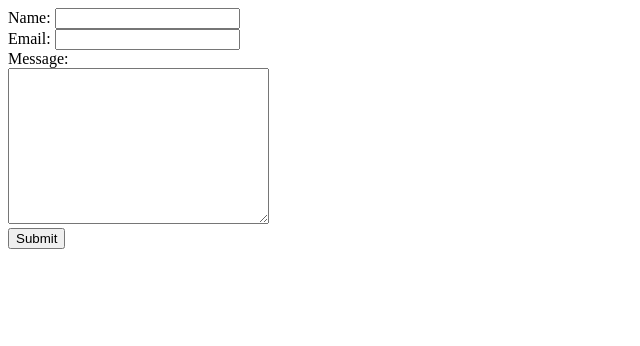
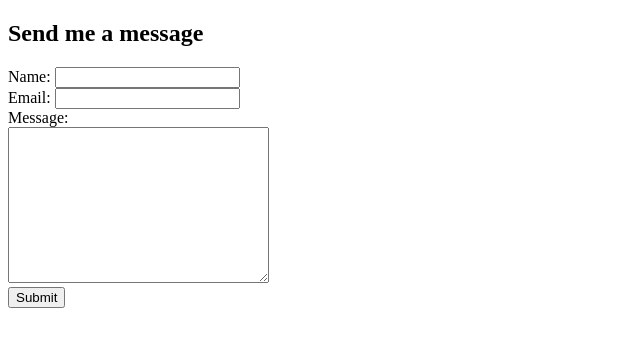
Before and after one commit to Chris123binay/CV-Resume, a plain HTML site: page contact.html in a window 1280 px wide. Shown: the whole page, without its empty margins (0-640 px from the left). Drawn offline with Linux system fonts and the light colour scheme.

Commit message:
Edited the contact page to make it readable

```diff
--- a/contact.html
+++ b/contact.html
@@ -4,6 +4,7 @@
     <title>Contact me</title>
 </head>
 <body>
+    <h2>Send me a message</h2>
     <form action="mailto:chrisbinay.b@gmail.com" method="post" enctype="text/plain">
         <label>Name: </label>
         <input type="text" name="yourName">
```
